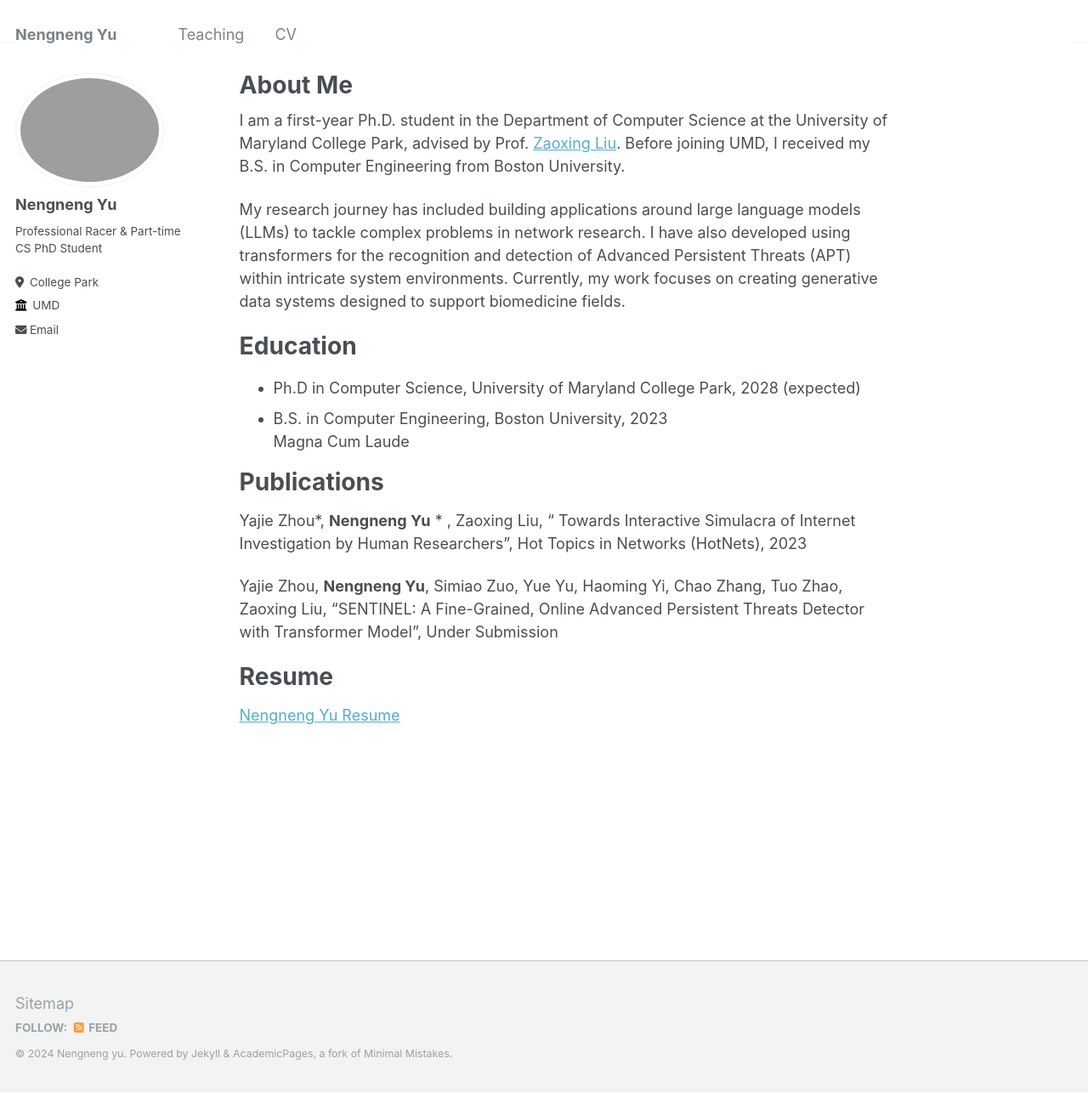
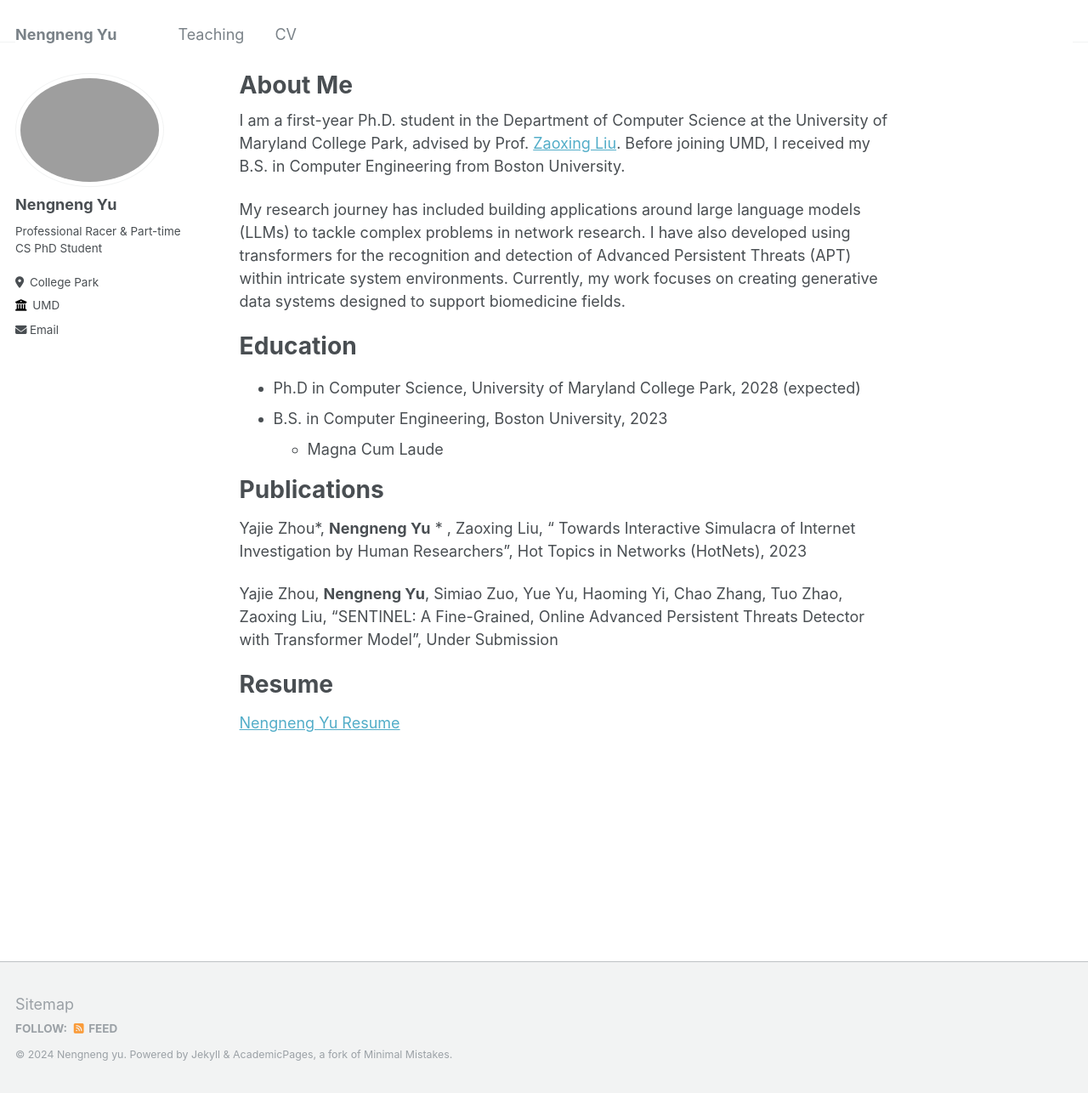
Before and after one commit to Samfisheryu/samfisheryu.github.io, a Jekyll site: the page built from _pages/about.md, in a window 1280 px wide and 1286 px high. Shown: the whole window at 85% size. Built offline with Jekyll 4.4.1, drawn with Linux system fonts in a browser that asks for light colours.

```diff
--- a/_pages/about.md
+++ b/_pages/about.md
@@ -15,7 +15,7 @@ Education
 ======
 * Ph.D in Computer Science, University of Maryland College Park, 2028 (expected)
 * B.S. in Computer Engineering, Boston University, 2023
-  Magna Cum Laude
+  * Magna Cum Laude
 
 Publications
 ======
```
